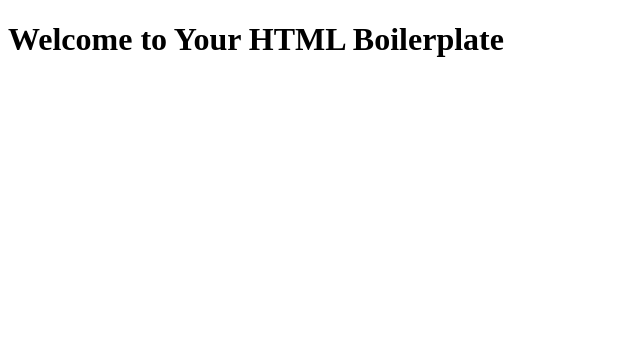
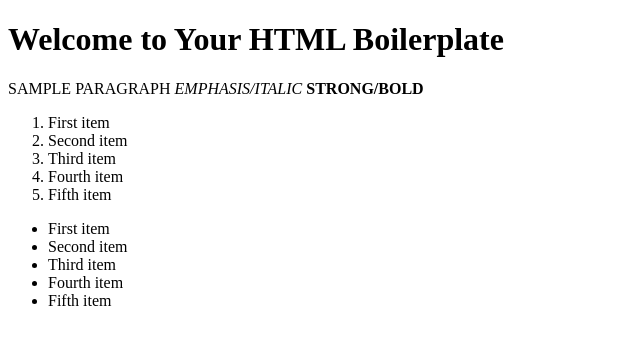
Before and after one commit to AutoPilotCoder/TheOdinProject, a plain HTML site: page html-boilerplate/index.html in a window 1280 px wide. Shown: the whole page, without its empty margins (0-640 px from the left). Drawn offline with Linux system fonts and the light colour scheme.

Commit message:
HTML Elements Example

```diff
--- a/html-boilerplate/index.html
+++ b/html-boilerplate/index.html
@@ -8,6 +8,21 @@
 
 <body>
     <h1>Welcome to Your HTML Boilerplate</h1>
+    <p>SAMPLE PARAGRAPH <em>EMPHASIS/ITALIC</em> <strong>STRONG/BOLD</strong></p>
+    <ol>
+        <li>First item</li>
+        <li>Second item</li>
+        <li>Third item</li>
+        <li>Fourth item</li>
+        <li>Fifth item</li>
+    </ol>
+    <ul>
+        <li>First item</li>
+        <li>Second item</li>
+        <li>Third item</li>
+        <li>Fourth item</li>
+        <li>Fifth item</li>
+    </ul>
 </body>
 
 </html>
```
